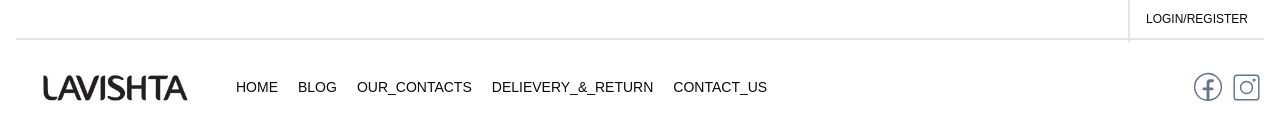
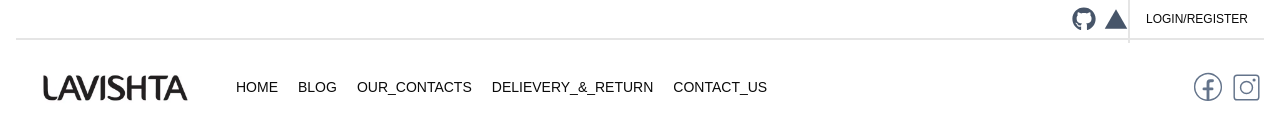
Before and after one commit to Rafidur/lavishta-clone, a Next.js app: page / in a window 1280 px wide. Shown: the top 132 px of the page. Built offline with nearby package versions, Linux system fonts and the light colour scheme.

Commit message:
added logo for vercel hosting site and github page in the navbar

```diff
--- a/src/components/navbar/navbar.tsx
+++ b/src/components/navbar/navbar.tsx
@@ -15,6 +15,8 @@ import { CiFacebook } from "react-icons/ci";
 import { CiInstagram } from "react-icons/ci";
 import { PiPhoneCallLight } from "react-icons/pi";
 import { PiBagThin } from "react-icons/pi";
+import { FaGithub } from "react-icons/fa";
+import { IoLogoVercel } from "react-icons/io5";
 
 const categories = [
   "Lips",
@@ -41,6 +43,22 @@ export default function Navbar() {
     <div>
       {/* top nav */}
       <div className="flex justify-end border-b-2 h-10 items-center">
+        {/* remove later */}
+        <div className="flex flex-rox gap-2">
+          <div className="text-slate-600 hover:text-black hover:scale-105 transition duration-300">
+            <Link
+              href="https://github.com/Rafidur/lavishta-clone"
+              target="_blank"
+            >
+              <FaGithub size={24} />
+            </Link>
+          </div>
+          <div className="text-slate-600 hover:text-black hover:scale-105 transition duration-300">
+            <Link href="https://lavishta-clone.vercel.app/" target="_blank">
+              <IoLogoVercel size={24} />
+            </Link>
+          </div>
+        </div>
         <div className="border-l-2 p-4 text-xs">LOGIN/REGISTER</div>
       </div>
       {/* middle nav */}
@@ -71,7 +89,7 @@ export default function Navbar() {
         </div>
 
         <div className="flex flex-row gap-1">
-          <div className=" text-slate-500 hover:text-blue-600 hover:scale-110 transition duration-00">
+          <div className=" text-slate-500 hover:text-blue-600 hover:scale-110 transition duration-300">
             <CiFacebook size={34} />
           </div>
           <div className="text-slate-500 hover:text-pink-600 hover:scale-110 transition duration-300">
```
